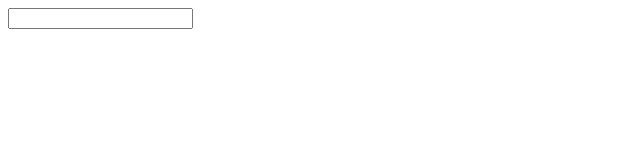
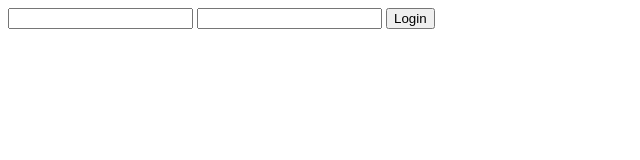
Before and after one commit to ynotrusso/testproj, a plain HTML site: page login.html in a window 1280 px wide. Shown: the whole page, without its empty margins (0-640 px from the left). Drawn offline with Linux system fonts and the light colour scheme.

Commit message:
finish login form

```diff
--- a/login.html
+++ b/login.html
@@ -9,6 +9,8 @@
 <body>
   <form action="">
     <input type="email">
+    <input type="password">
+    <button>Login</button>
   </form>
 </body>
 </html>
```
